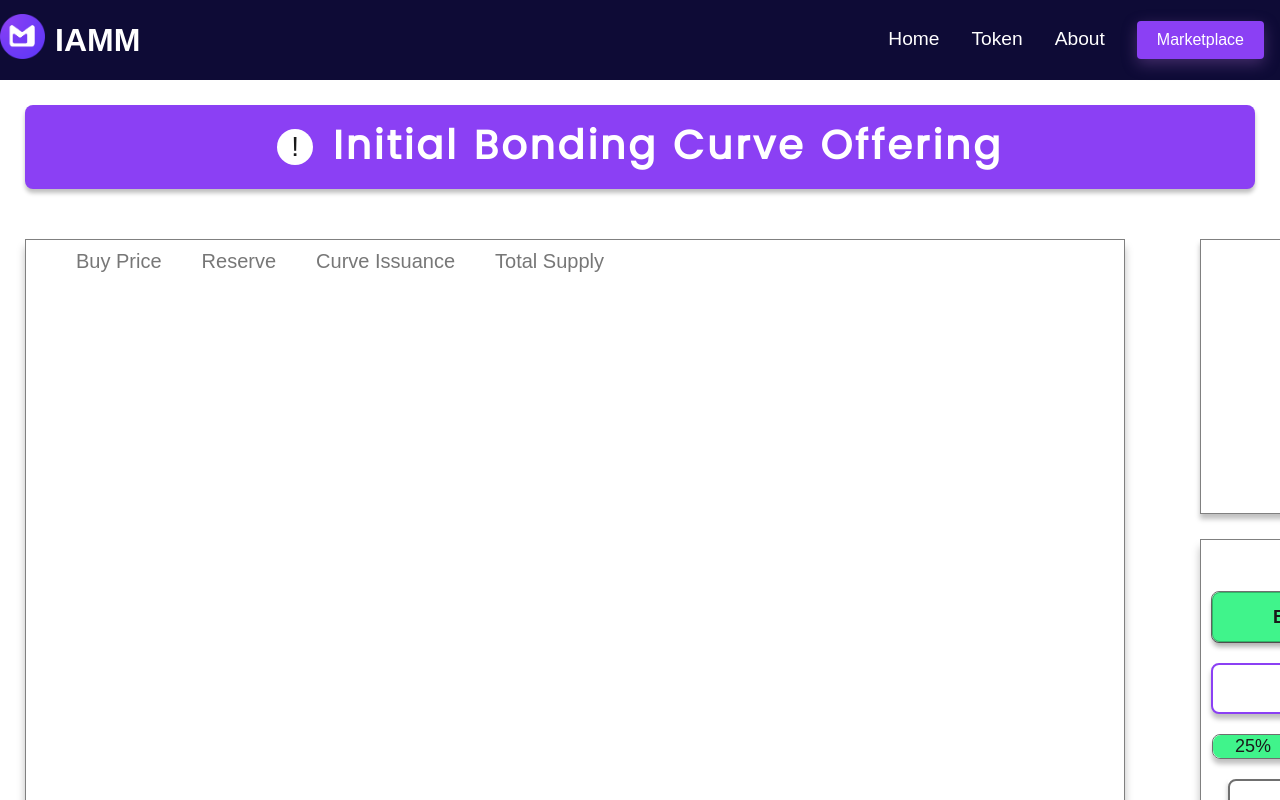
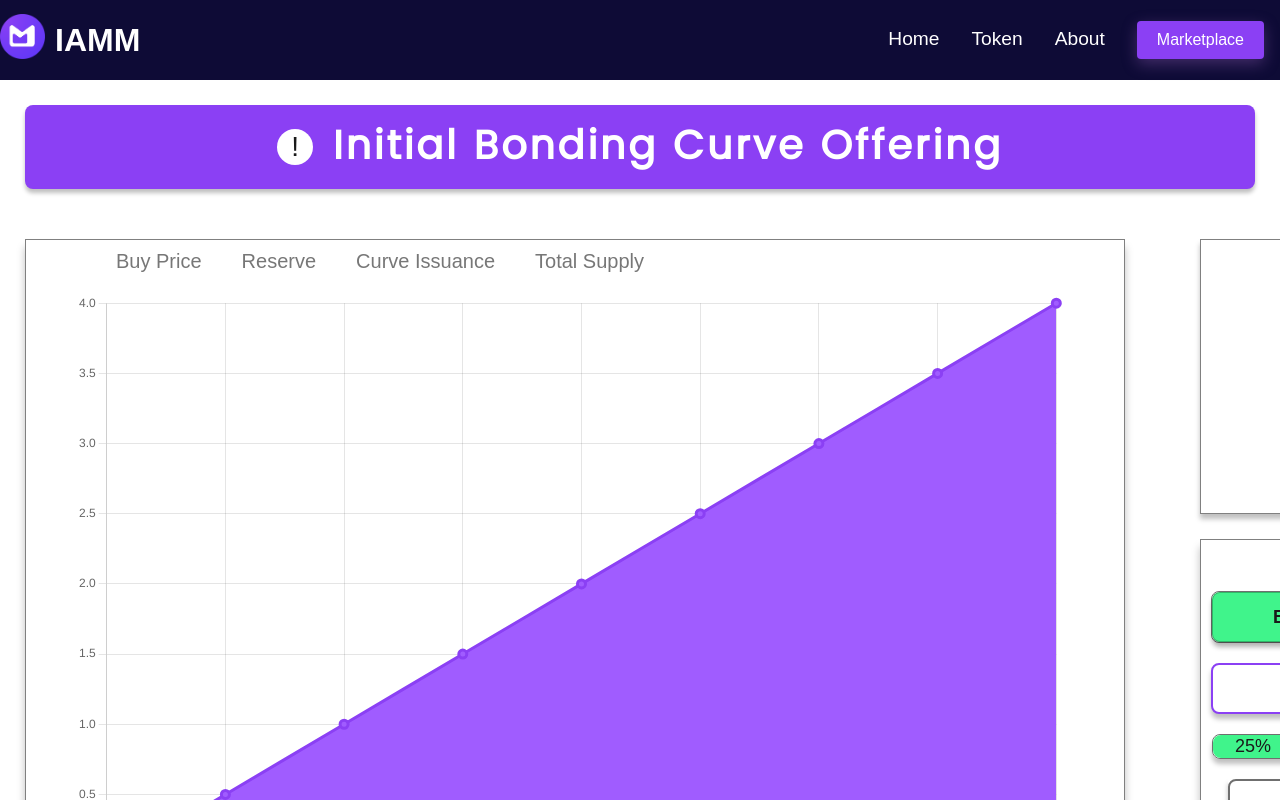
Before and after one commit to MichaelJHodge/iamm-network-bonding, a React (Create React App) app: page /curve in a window 1280 px wide. Shown: the top 800 px of the page. Built offline with nearby package versions, Linux system fonts and the light colour scheme.

Commit message:
graph UI

```diff
--- a/package.json
+++ b/package.json
@@ -6,9 +6,12 @@
     "@testing-library/jest-dom": "^5.12.0",
     "@testing-library/react": "^11.2.6",
     "@testing-library/user-event": "^12.8.3",
-    "chart.js": "^3.1.1",
+    "apexcharts": "^3.26.1",
+    "chart.js": "^3.2.0",
     "poppins-font": "^1.0.1",
     "react": "^17.0.2",
+    "react-apexcharts": "^1.3.9",
+    "react-chartjs-2": "^3.0.2",
     "react-dom": "^17.0.2",
     "react-icons": "^4.2.0",
     "react-router-dom": "^5.2.0",
--- a/src/pages/Curve/BondingCurve.elements.js
+++ b/src/pages/Curve/BondingCurve.elements.js
@@ -64,9 +64,9 @@ display: grid;
       width: 1100px;
       box-shadow: 0px 8px 8px 0px rgba(0, 0, 0, 0.25);
       padding-top: 10px;
-      padding-bottom: 10px;
+      padding-bottom: 25px;
       padding-right: 10px;
-      padding-left: 10px;
+      padding-left: 50px;
       border-color: rgba(128, 128, 128, 1);
       border-width: 1px;
       border-style: solid;
--- a/src/pages/Curve/BondingCurve.js
+++ b/src/pages/Curve/BondingCurve.js
@@ -38,7 +38,7 @@ import {
 
 } from "../Curve/BondingCurve.elements"
 
-
+import AreaChart from '../Curve/components/graph'
 
 
 export default function BondingCurve() {
@@ -56,6 +56,7 @@ export default function BondingCurve() {
           <Issuance>Curve Issuance</Issuance>
           <Supply>Total Supply</Supply>
          </ChartDetailsRow>
+          <AreaChart/>
 
 
         </ChartContainer>
@@ -102,5 +103,6 @@ export default function BondingCurve() {
 
      </BondingCurveContainer>
     </>
+
   );
 }
--- /dev/null
+++ b/src/pages/Curve/components/graph.js
@@ -0,0 +1,53 @@
+
+import React  from "react";
+import { Line} from 'react-chartjs-2'
+
+
+
+const AreaChart = () => {
+  return (
+    <div>
+      <Line
+        data={{
+          labels: ['0', '10000', '20000', '30000', '40000', '50000' , '60000' , '70000' , '80000'],
+          datasets: [
+            {
+              data: [0, 0.5, 1, 1.5, 2, 2.5, 3, 3.5, 4],
+              borderColor: "#8B40F4",
+		  fill: true,
+		  lineTension: 0.7,
+		  radius: 4,
+		  borderWidth: 3,
+		  backgroundColor: "#a05cff",
+		  display: false,
+		  responsive: true,
+            },
+
+          ],
+
+        }}
+        height={600}
+        width={1000}
+        options={{
+          maintainAspectRatio: false,
+          scales: {
+            yAxes: [
+              {
+                ticks: {
+                  beginAtZero: true,
+                },
+              },
+            ],
+          },
+          plugins: {
+            legend: {
+              display: false
+            }
+          }
+        }}
+      />
+    </div>
+  )
+}
+
+export default AreaChart
```
Also changed, not shown: 1 other file (tests, documents, lock files or other folders).
